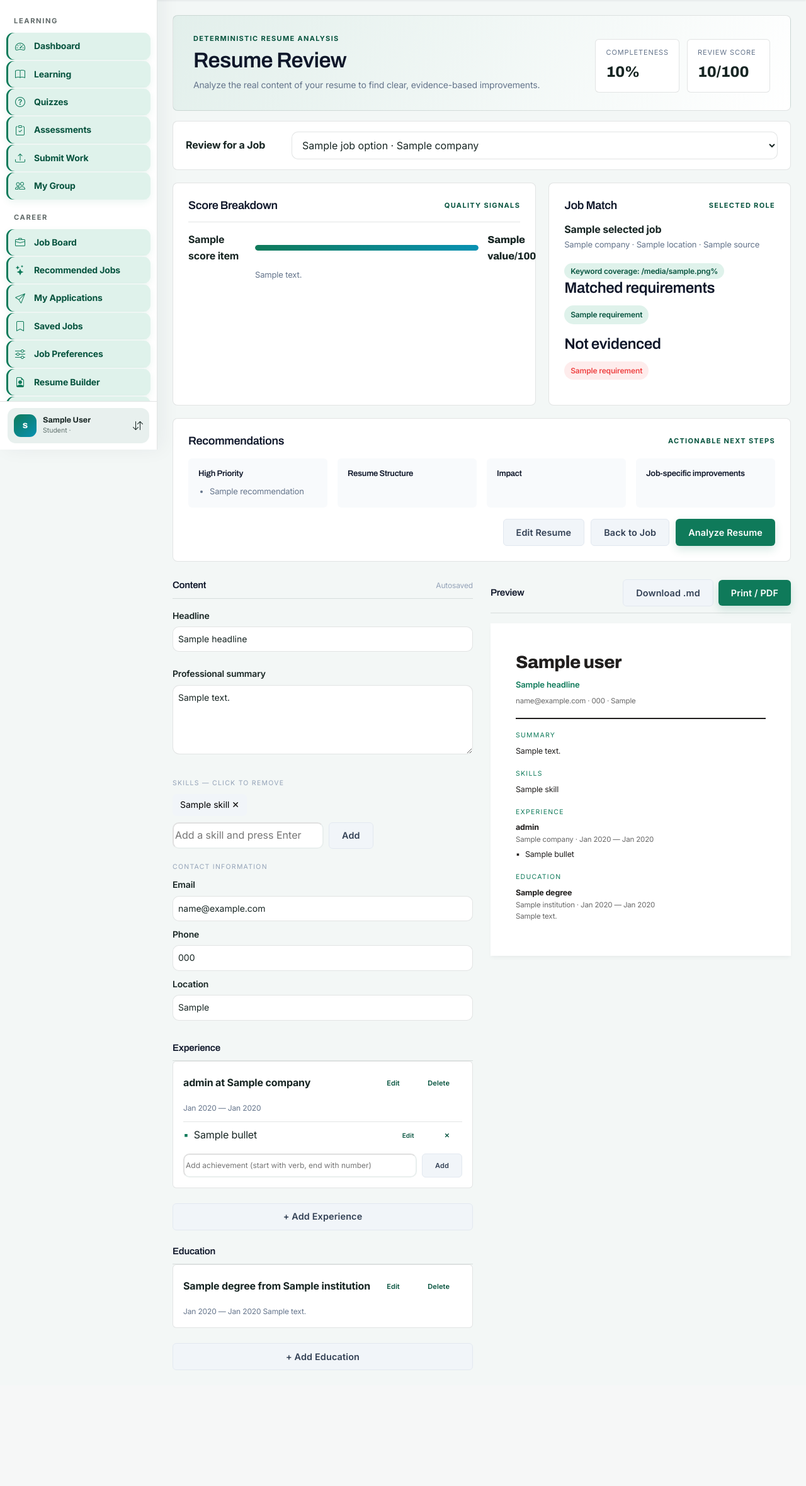
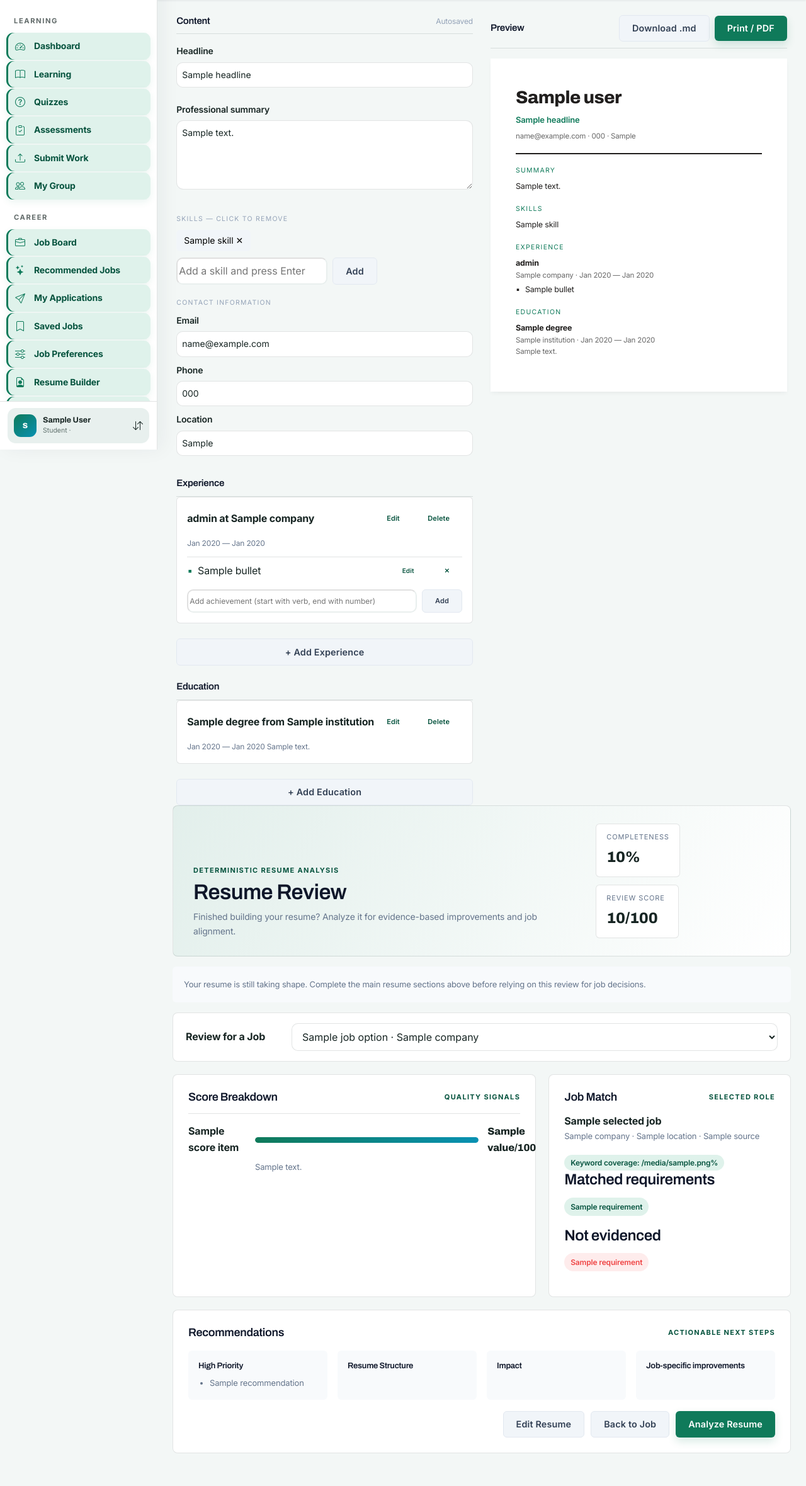
Before and after one commit to SaugatKC07/sahe-crp, a Django app: template templates/crp/student/student_resume.html in a window 1280 px wide. Shown: the part 86-2446 px from the top of the page at 63% size. Before the commit the page ends 2262 px from the top, so only its background shows below. Run offline with Django 5.2, Linux system fonts and the light colour scheme; a user stored in the database is signed in; tables that the repository leaves empty hold one stand-in row (values such as "Sample post"); the template is opened without the code that fills it: most values are stand-ins (such as "Sample title", 1, 10 or a date in 2020).

Commit message:
Reorder resume builder workflow
Place the Resume Builder and live preview before the full-width Resume Review workspace while preserving existing functionality.

Co-authored-by: Copilot <223556219+Copilot@users.noreply.github.com>

```diff
--- a/templates/crp/student/student_resume.html
+++ b/templates/crp/student/student_resume.html
@@ -14,11 +14,19 @@
     padding: 0;
     max-width: none;
     margin: 0 auto;
+    order: 1;
 }
 
 .review-workspace {
     max-width: none;
     margin: 0 0 28px;
+    order: 2;
+    width: 100%;
+}
+
+.crp-content:has(.resume-container) {
+    display: flex;
+    flex-direction: column;
 }
 
 .review-header,
@@ -586,7 +594,7 @@
         <div>
             <div class="review-eyebrow">Deterministic resume analysis</div>
             <h1 class="review-title" id="resume-review-title">Resume Review</h1>
-            <p class="review-subtitle">Analyze the real content of your resume to find clear, evidence-based improvements.</p>
+            <p class="review-subtitle">Finished building your resume? Analyze it for evidence-based improvements and job alignment.</p>
         </div>
         <div class="review-metrics" aria-label="Resume metrics">
             <div class="review-metric">
@@ -599,6 +607,12 @@
             </div>
         </div>
     </div>
+
+    {% if completeness_score < 50 %}
+    <div class="review-empty" style="margin-top: 16px;" role="status">
+        Your resume is still taking shape. Complete the main resume sections above before relying on this review for job decisions.
+    </div>
+    {% endif %}
 
     <form class="review-job-selector" method="get">
         <label for="review-job">Review for a Job</label>
```
